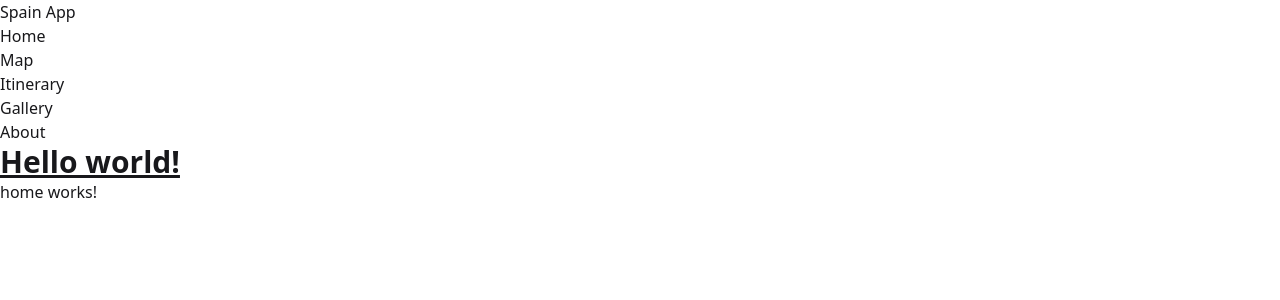
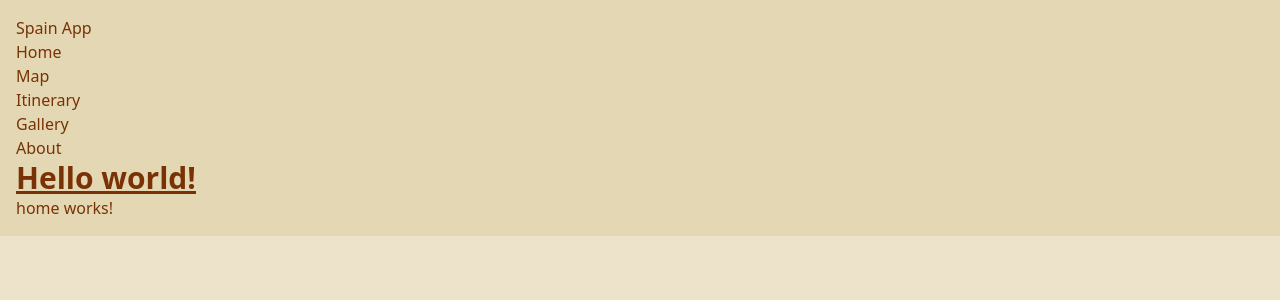
Before and after one commit to trevor-hunter/spain2025-app, an Angular app: page /home in a window 1280 px wide. Shown: the top 300 px of the page. Built offline with nearby package versions, Linux system fonts and the light colour scheme.

Commit message:
added daisy ui themes and updated page background/foreground values as well as spacing. consolidated common classes with tailwind apply directive

```diff
--- a/src/index.html
+++ b/src/index.html
@@ -1,5 +1,5 @@
 <!doctype html>
-<html lang="en">
+<html data-theme="retro" lang="en">
 <head>
   <meta charset="utf-8">
   <title>Spain2025App</title>
@@ -7,7 +7,7 @@
   <meta name="viewport" content="width=device-width, initial-scale=1">
   <link rel="icon" type="image/x-icon" href="favicon.ico">
 </head>
-<body>
+<body class="bg-base-200 p-4">
   <app-root></app-root>
 </body>
 </html>
--- a/src/styles.css
+++ b/src/styles.css
@@ -1,3 +1,13 @@
 /* You can add global styles to this file, and also import other style files */
 @import "tailwindcss";
-@plugin "daisyui";
+@plugin "daisyui" {
+  themes: light --default, dark --prefersdark, cupcake, retro, dracula;
+}
+
+.xl-card {
+  @apply card card-xl w-auto h-auto shadow-xl mt-4 border-2 border-base-300;
+}
+
+.xl-card-body {
+  @apply card-body bg-base-100 border-base-300 text-base-content;
+}
```
